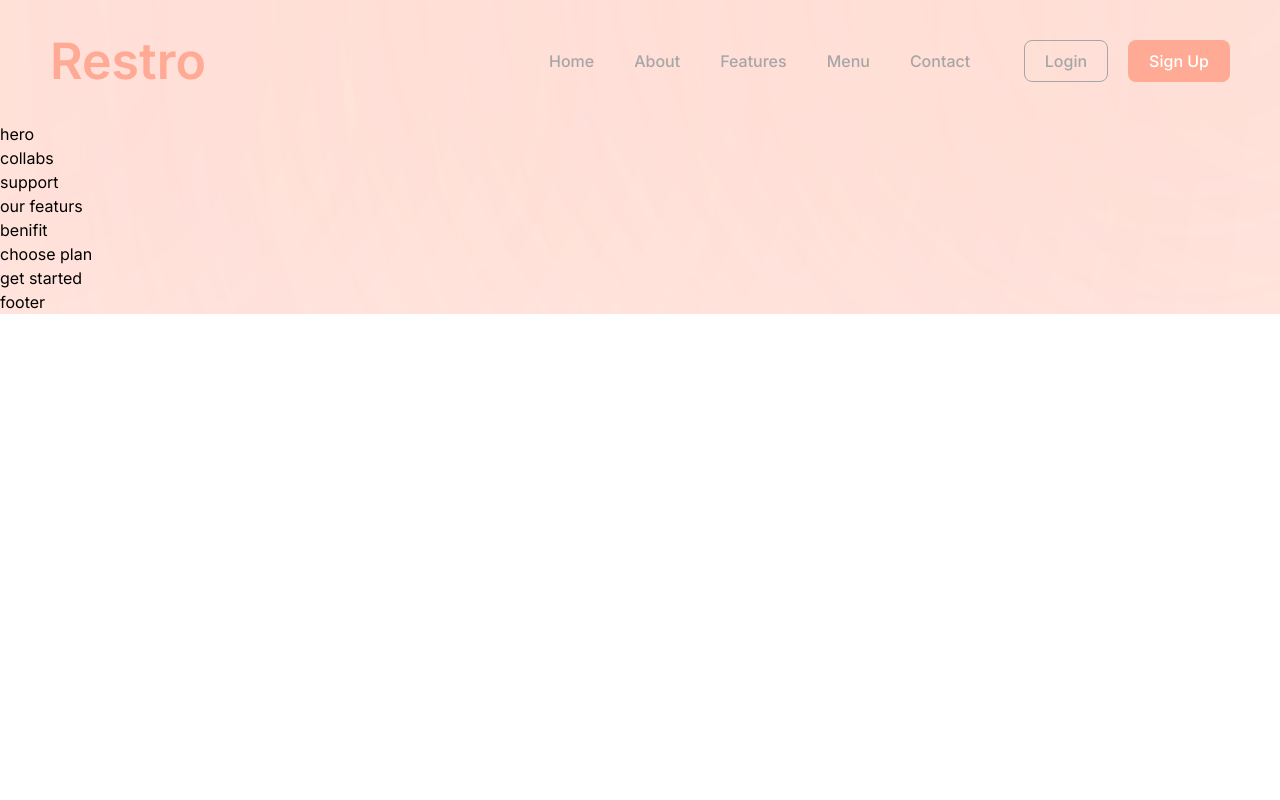
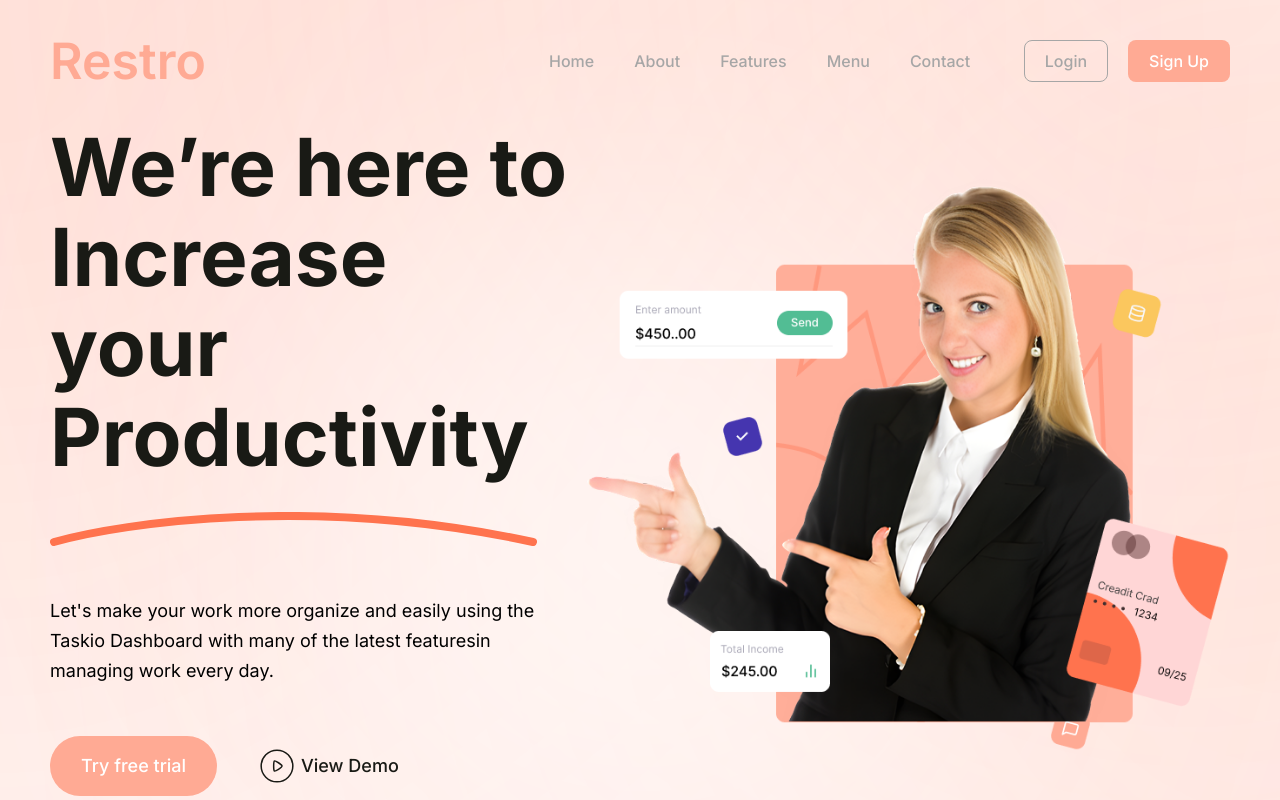
Before and after one commit to Coder-Aman-868/Restro, a Vue app: page / in a window 1280 px wide. Shown: the top 800 px of the page. Built offline with nearby package versions, Linux system fonts and the light colour scheme.

Commit message:
hero section fully completed

```diff
--- a/src/App.vue
+++ b/src/App.vue
@@ -26,7 +26,8 @@ import OurFeature from './components/OurFeature.vue';
     </div>
     <div class="bg-dark-red size-[634px] rounded-[9999px] blur-[500px] absolute -top-[280px] -left-[317px]"></div>
     <div class="bg-light-pink size-[634px] rounded-[9999px] blur-[500px] absolute -top-[364px] -right-[225px]"></div>
-    <div class="bg-light-red size-[634px] rounded-[9999px] blur-[500px] absolute -top-[270px] -right-[317px]"></div>
+    <div class="bg-light-red size-[634px] rounded-[9999px] blur-[500px] absolute top-[270px] -right-[317px]"></div>
+    <div class="bg-white size-[634px] rounded-[9999px] blur-[200px] absolute top-[219px] left-1/2 -translate-x-1/2"></div>
 
   </div>
 </template>
--- /dev/null
+++ b/src/assets/icons/Line.vue
@@ -0,0 +1,6 @@
+<template>
+    <svg width="487" height="34" viewBox="0 0 487 34" fill="none" xmlns="http://www.w3.org/2000/svg">
+        <path d="M4 30C73.6307 10.3798 266.914 -17.0885 483 30" stroke="#FF734E" stroke-width="8"
+            stroke-linecap="round" />
+    </svg>
+</template>
--- /dev/null
+++ b/src/assets/icons/PlayPause.vue
@@ -0,0 +1,10 @@
+<template>
+    <svg width="40" height="40" viewBox="0 0 40 40" fill="none" xmlns="http://www.w3.org/2000/svg">
+        <path fill-rule="evenodd" clip-rule="evenodd"
+            d="M20 4.16669C28.7432 4.16669 35.8333 11.2553 35.8333 20C35.8333 28.7448 28.7432 35.8334 20 35.8334C11.2552 35.8334 4.16666 28.7448 4.16666 20C4.16666 11.2553 11.2552 4.16669 20 4.16669Z"
+            stroke="#191A15" stroke-width="1.5" stroke-linecap="round" stroke-linejoin="round" />
+        <path fill-rule="evenodd" clip-rule="evenodd"
+            d="M25 19.9919C25 18.64 18.0709 14.3152 17.2848 15.0928C16.4988 15.8705 16.4232 24.0401 17.2848 24.891C18.1464 25.7449 25 21.3438 25 19.9919Z"
+            stroke="#191A15" stroke-width="1.5" stroke-linecap="round" stroke-linejoin="round" />
+    </svg>
+</template>
--- a/src/components/Header.vue
+++ b/src/components/Header.vue
@@ -5,7 +5,7 @@
             <div class="flex lg:justify-between justify-end items-center gap-10 max-w-[681px] w-full">
                 <ul :class="[
                     'flex gap-10 justify-center',
-                    'max-lg:flex-col max-lg:items-center max-lg:h-screen max-lg:w-full max-lg:bg-white',
+                    'max-lg:flex-col max-lg:items-center max-lg:h-screen max-lg:w-full max-lg:bg-white z-[99]',
                     open ? 'max-lg:right-0' : 'max-lg:-right-full',
                     'max-lg:fixed max-lg:top-0 max-lg:gap-5 duration-300 ease-in-out'
                 ]">
@@ -14,17 +14,27 @@
                             class="hover:text-light-pink transition-all duration-300 ease-in-out after:absolute relative after:-bottom-1 after:left-1/2 after:-translate-x-1/2 after:w-0 after:h-1 after:rounded-2xl after:bg-light-pink hover:after:w-full after:transition-all after:duration-300 after:ease-in-out"
                             :href="link.path">{{ link.name }}</a>
                     </li>
+                    <li class="flex sm:hidden">
+                        <div class="flex-col justify-center items-center gap-5">
+                            <button
+                                class="text-base text-light-gray font-medium leading-100 border hover:border-light-pink hover:text-light-pink transition-all duration-300 ease-in-out cursor-pointer px-5 py-3 rounded-lg">Login</button>
+                            <button
+                                class="bg-light-pink text-white border-transparent text-base font-medium leading-100 px-5 py-3 rounded-lg hover:bg-transparent border hover:border-light-pink hover:text-light-pink transition-all duration-300 ease-in-out cursor-pointer">Sign
+                                Up</button>
+                        </div>
+                    </li>
                 </ul>
                 <div class="sm:flex hidden justify-center items-center gap-5">
                     <button
                         class="text-base text-light-gray font-medium leading-100 border hover:border-light-pink hover:text-light-pink transition-all duration-300 ease-in-out cursor-pointer px-5 py-3 rounded-lg">Login</button>
                     <button
-                        class="bg-light-pink text-white border-transparent text-base font-medium leading-100 px-5 py-3 rounded-lg hover:bg-white border hover:border-light-pink hover:text-light-pink transition-all duration-300 ease-in-out cursor-pointer">Sign
+                        class="bg-light-pink text-white border-transparent text-base font-medium leading-100 px-5 py-3 rounded-lg hover:bg-transparent border hover:border-light-pink hover:text-light-pink transition-all duration-300 ease-in-out cursor-pointer text-nowrap">Sign
                         Up</button>
                 </div>
                 <div id="hamburgerToggle" class="hamburger cursor-pointer block lg:hidden" :class="{ active }"
                     @click="toggle">
-                    <svg viewBox="0 0 32 32" class="sm:h-16 h-10 transition-transform duration-600 ease-in-out relative z-[999]"
+                    <svg viewBox="0 0 32 32"
+                        class="sm:h-16 h-10 transition-transform duration-600 ease-in-out relative z-[999]"
                         :class="{ '-rotate-45': active }">
                         <path
                             d="M27 10 13 10C10.8 10 9 8.2 9 6 9 3.5 10.8 2 13 2 15.2 2 17 3.8 17 6L17 26C17 28.2 18.8 30 21 30 23.2 30 25 28.2 25 26 25 23.8 23.2 22 21 22L7 22"
--- a/src/components/Hero.vue
+++ b/src/components/Hero.vue
@@ -1,5 +1,35 @@
 <template>
-<p>hero</p>
+    <div class="px-5 ">
+        <div class="max-w-[1180px] mx-auto w-full flex justify-center items-center lg:flex-row flex-col-reverse">
+            <div class="w-full lg:max-w-[555px]">
+                <Heading
+                    custom-class="xl:!text-[80px] md:!text-[70px] !text-custom-5xl md:!leading-[90px] leading-100 !text-dark-black sm:mb-[30px] mb-4"
+                    text="We’re here to Increase your Productivity">
+                </Heading>
+                <div class="sm:flex hidden">
+                    <Line />
+                </div>
+                <Paragraph class="!text-black sm:my-[50px] my-7"
+                    text="Let's make your work more organize and easily using the Taskio Dashboard with many of the latest featuresin managing work every day." />
+                <div class=" flex sm:gap-10 gap-5 items-center sm:flex-row flex-col">
+                    <button
+                        class="text-lg font-medium sm:max-w-max w-full text-white leading-100 bg-light-pink px-[30px] py-5 rounded-[30px] border border-transparent hover:border-light-pink hover:bg-transparent hover:text-light-pink transition-all duration-300 ease-in-out cursor-pointer">Try
+                        free trial</button>
+                    <button
+                        class="flex justify-center items-center gap-1 text-lg font-medium sm:max-w-max w-full text-dark-black leading-100 transition-all duration-300 ease-in-out cursor-pointer">
+                        <PlayPause /> View Demo
+                    </button>
+                </div>
+            </div>
+            <img class="xl:w-[653px] w-[500px] object-contain translate-y-[-40px] -mb-7"
+                src="../assets/images/png/hero-image.png" alt="hero image" />
+        </div>
+    </div>
 </template>
 <script setup>
+import Line from '../assets/icons/Line.vue';
+import PlayPause from '../assets/icons/PlayPause.vue';
+import Heading from './common/Heading.vue';
+import Paragraph from './common/Paragraph.vue';
+
 </script>
--- a/src/components/common/Heading.vue
+++ b/src/components/common/Heading.vue
@@ -1,5 +1,19 @@
 <template>
-    <h2>heading</h2>
+    <h2 :class="customClass" class="text-black font-bold leading-100">
+        {{ text }}
+    </h2>
 </template>
+
 <script setup>
+
+defineProps({
+    text: {
+        type: String,
+        default: ''
+    },
+    customClass: {
+        type: String,
+        default: ''
+    }
+})
 </script>
--- a/src/components/common/Paragraph.vue
+++ b/src/components/common/Paragraph.vue
@@ -1,5 +1,18 @@
 <template>
- <p>paragraph</p>
+    <p :class="customClass" class="text-">
+        <slot>{{ text }}</slot>
+    </p>
 </template>
+
 <script setup>
+defineProps({
+    text: {
+        type: String,
+        default: ''
+    },
+    customClass: {
+        type: String,
+        default: 'text-lg leading-[30px] font-midium text-light-gray'
+    }
+})
 </script>
--- a/src/style.css
+++ b/src/style.css
@@ -18,6 +18,7 @@
   --color-light-gray: #A6A6A6;
   --color-light-red: #FF734E;
   --color-dark-red: #FF3400;
+  --color-dark-black: #191A15;
   /* -- LINE HEIGHT -- */
   --spacing-100: 100%;
   --spacing-105: 105%;
```
Also changed, not shown: src/assets/images/png/hero-image.png (added).
